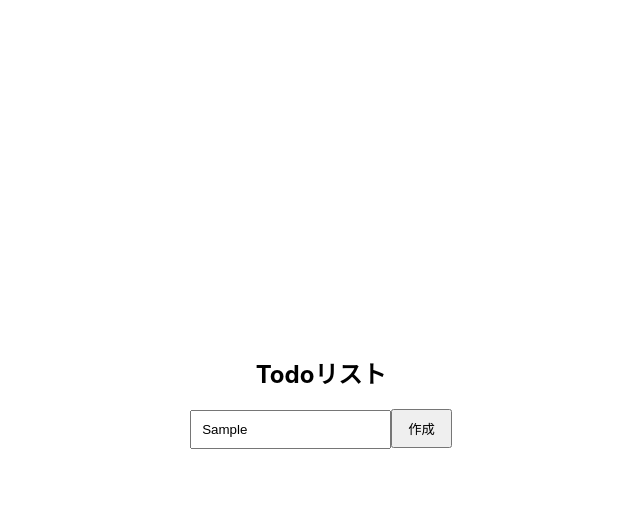
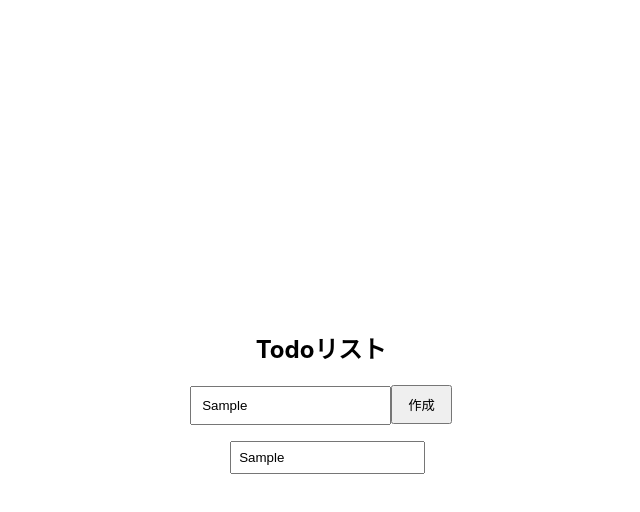
Before and after one commit to peiliming/react_todolist, a React (Create React App) app: page / in a window 1280 px wide. Both pictures are taken after typing "Sample" into the empty fields and a click on the input "作成". Shown: the top 512 px of the page, without its empty margins (319-959 px from the left). Built offline with nearby package versions, Linux system fonts and the light colour scheme; the HTML template or start-up script is replaced by a standard one.

Commit message:
編集機能を修正と追加

```diff
--- a/src/App.tsx
+++ b/src/App.tsx
@@ -27,8 +27,19 @@
     };
 
     setTodos([newTodo, ...todos]);
-    setInputValue('')
+    setInputValue('');
   };
+
+  const handleEdit = (id: number, inputValue: string) => {
+    const newTodos = todos.map((todo) => {
+      if(todo.id === id) {
+        todo.inputValue = inputValue;
+      }
+      return todo;
+    });
+
+    setTodos(newTodos);
+  }
 
 
   return (
@@ -39,7 +50,13 @@
           <input type="text" onChange={(e) => handleChange(e)} className="inputText" />
           <input type="submit" value="作成" className="submitButton" />
         </form>
-        <ul></ul>
+        <ul className="todoList">
+          {todos.map((todo) => (
+            <li key={todo.id}>
+            <input type="text" onChange={(e) => handleEdit(todo.id, e.target.value)} className="inputText" value={todo.inputValue} />
+            </li>
+          ))}
+        </ul>
       </div>
     </div>
   );
```
